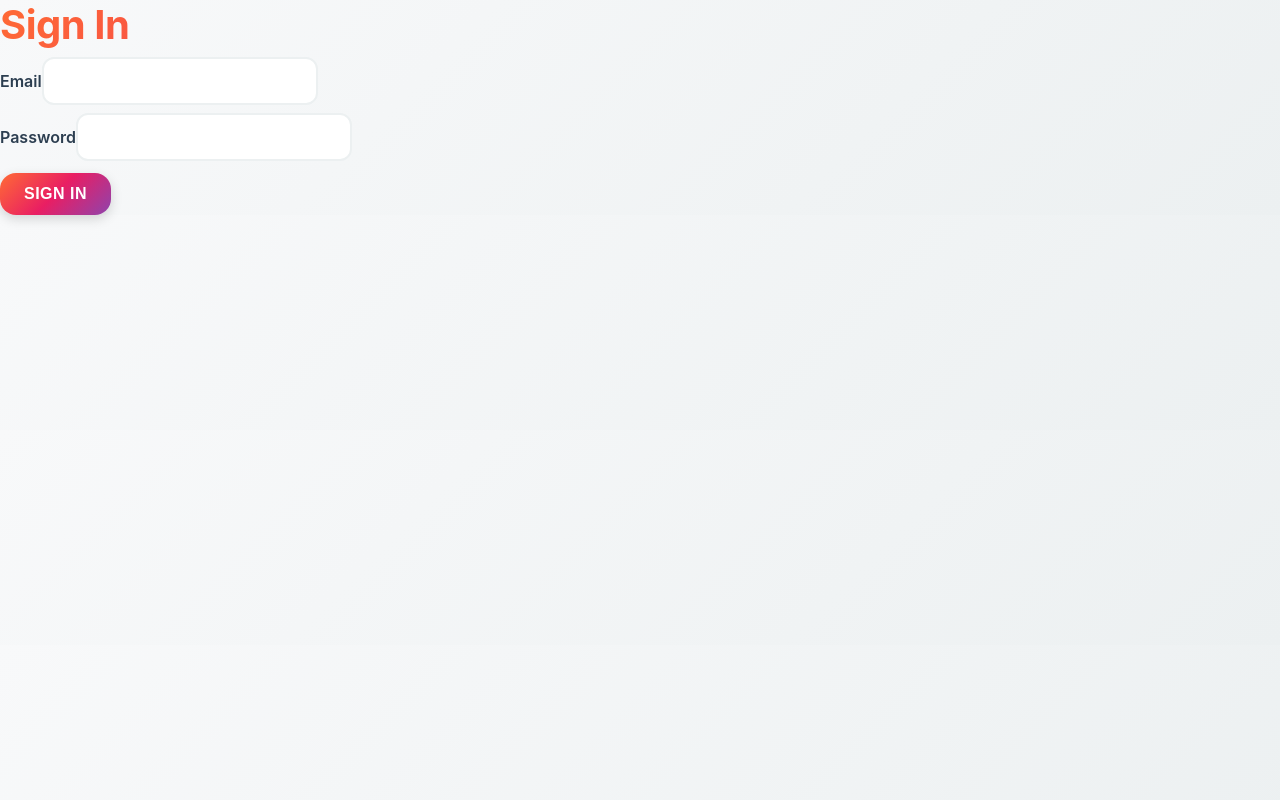
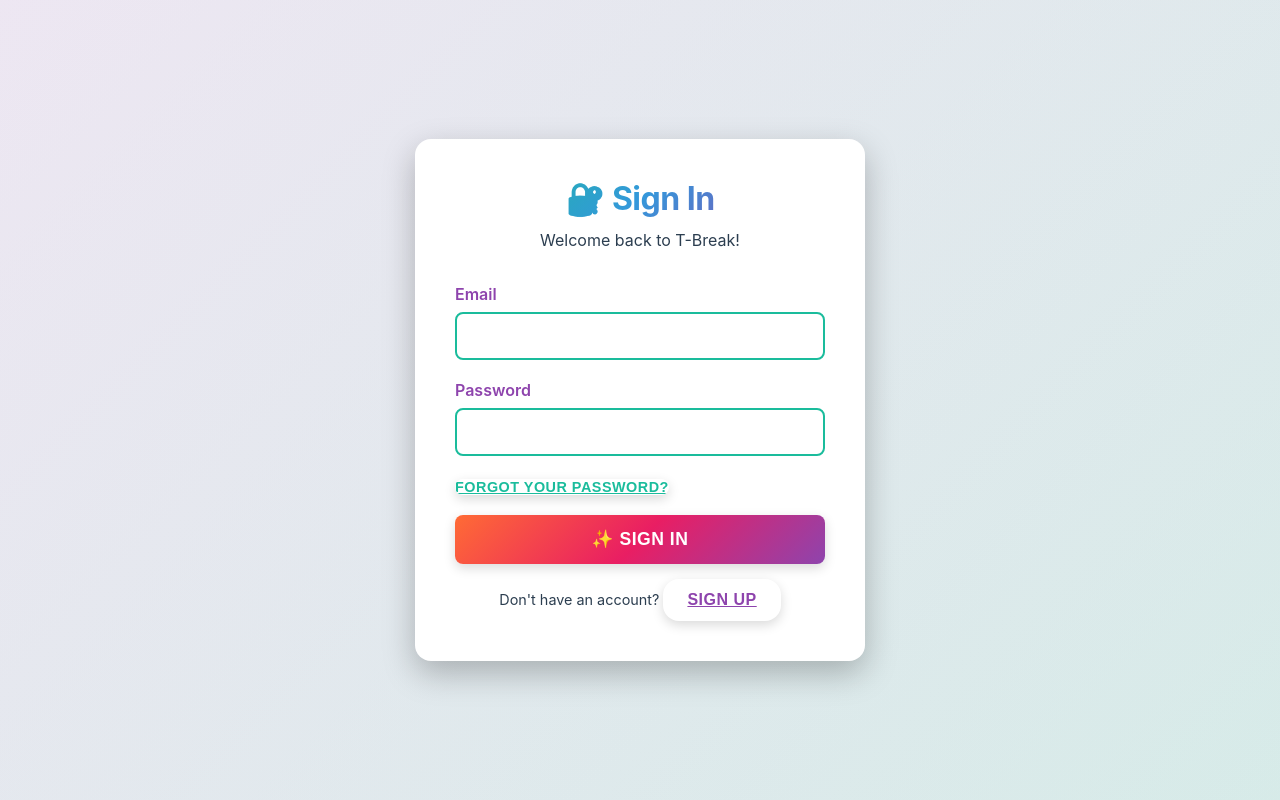
Before and after one commit to rosabeltobar-hue/tbrea40, a React (Create React App) app: page /login in a window 1280 px wide. Built offline with nearby package versions, Linux system fonts and the light colour scheme; no server answers.

Commit message:
Add password reset/forgot password functionality

```diff
--- a/src/pages/Login.tsx
+++ b/src/pages/Login.tsx
@@ -1,11 +1,15 @@
 import { useState } from "react";
 import { useNavigate, useLocation } from "react-router-dom";
-import { signIn } from "../services/auth";
+import { signIn, resetPassword } from "../services/auth";
 
 export default function Login() {
   const [email, setEmail] = useState("");
   const [password, setPassword] = useState("");
   const [error, setError] = useState<string | null>(null);
+  const [showForgotPassword, setShowForgotPassword] = useState(false);
+  const [resetEmail, setResetEmail] = useState("");
+  const [resetSuccess, setResetSuccess] = useState(false);
+  const [resetting, setResetting] = useState(false);
   const navigate = useNavigate();
   const location = useLocation();
 
@@ -21,39 +25,292 @@
     }
   };
 
+  const handleResetPassword = async (e: React.FormEvent) => {
+    e.preventDefault();
+    if (!resetEmail.trim()) {
+      setError("Please enter your email address");
+      return;
+    }
+
+    setResetting(true);
+    setError(null);
+    setResetSuccess(false);
+
+    try {
+      await resetPassword(resetEmail);
+      setResetSuccess(true);
+      setResetEmail("");
+    } catch (err: any) {
+      setError(err?.message ?? "Failed to send reset email");
+    } finally {
+      setResetting(false);
+    }
+  };
+
   return (
-    <div>
-      <h1>Sign In</h1>
+    <div style={{
+      minHeight: "100vh",
+      display: "flex",
+      alignItems: "center",
+      justifyContent: "center",
+      background: "linear-gradient(135deg, rgba(142, 68, 173, 0.1) 0%, rgba(26, 188, 156, 0.1) 100%)",
+      padding: 20
+    }}>
+      <div style={{
+        background: "white",
+        padding: 40,
+        borderRadius: "var(--radius-lg)",
+        boxShadow: "var(--shadow-xl)",
+        maxWidth: 450,
+        width: "100%"
+      }}>
+        <h1 style={{
+          fontSize: "2rem",
+          background: "var(--gradient-ocean)",
+          WebkitBackgroundClip: "text",
+          WebkitTextFillColor: "transparent",
+          marginTop: 0,
+          marginBottom: 10,
+          textAlign: "center"
+        }}>
+          {showForgotPassword ? "🔑 Reset Password" : "🔐 Sign In"}
+        </h1>
+
+        <p style={{
+          textAlign: "center",
+          color: "var(--gray-dark)",
+          marginBottom: 30
+        }}>
+          {showForgotPassword
+            ? "Enter your email to receive a password reset link"
+            : "Welcome back to T-Break!"}
+        </p>
+
+        {!showForgotPassword ? (
           <form onSubmit={onSubmit}>
-        <div>
-          <label>
+            <div style={{ marginBottom: 20 }}>
+              <label style={{
+                display: "block",
+                fontWeight: 600,
+                color: "var(--joy-purple)",
+                marginBottom: 8
+              }}>
                 Email
+              </label>
               <input
                 type="email"
                 value={email}
                 onChange={(e) => setEmail(e.target.value)}
                 required
+                style={{
+                  width: "100%",
+                  padding: 12,
+                  border: "2px solid var(--joy-teal)",
+                  borderRadius: 8,
+                  fontSize: "1rem",
+                  boxSizing: "border-box"
+                }}
               />
+            </div>
+
+            <div style={{ marginBottom: 20 }}>
+              <label style={{
+                display: "block",
+                fontWeight: 600,
+                color: "var(--joy-purple)",
+                marginBottom: 8
+              }}>
+                Password
               </label>
-        </div>
-        <div>
-          <label>
-            Password
               <input
                 type="password"
                 value={password}
                 onChange={(e) => setPassword(e.target.value)}
                 required
+                style={{
+                  width: "100%",
+                  padding: 12,
+                  border: "2px solid var(--joy-teal)",
+                  borderRadius: 8,
+                  fontSize: "1rem",
+                  boxSizing: "border-box"
+                }}
               />
+            </div>
+
+            <button
+              type="button"
+              onClick={() => {
+                setShowForgotPassword(true);
+                setError(null);
+              }}
+              style={{
+                background: "none",
+                border: "none",
+                color: "var(--joy-teal)",
+                cursor: "pointer",
+                fontSize: "0.9rem",
+                padding: 0,
+                marginBottom: 20,
+                textDecoration: "underline"
+              }}
+            >
+              Forgot your password?
+            </button>
+
+            <button
+              type="submit"
+              style={{
+                width: "100%",
+                padding: 14,
+                background: "var(--gradient-sunset)",
+                color: "white",
+                border: "none",
+                borderRadius: 8,
+                fontSize: "1.1rem",
+                fontWeight: 700,
+                cursor: "pointer",
+                boxShadow: "var(--shadow-md)",
+                marginBottom: 15
+              }}
+            >
+              ✨ Sign In
+            </button>
+
+            {error && (
+              <div style={{
+                background: "#ffebee",
+                color: "#c62828",
+                padding: 12,
+                borderRadius: 8,
+                fontSize: "0.9rem",
+                marginBottom: 15
+              }}>
+                {error}
+              </div>
+            )}
+
+            <div style={{
+              textAlign: "center",
+              fontSize: "0.9rem",
+              color: "var(--gray-dark)"
+            }}>
+              Don't have an account?{" "}
+              <button
+                type="button"
+                onClick={() => navigate("/signup")}
+                style={{
+                  background: "none",
+                  border: "none",
+                  color: "var(--joy-purple)",
+                  cursor: "pointer",
+                  fontWeight: 600,
+                  textDecoration: "underline"
+                }}
+              >
+                Sign Up
+              </button>
+            </div>
+          </form>
+        ) : (
+          <form onSubmit={handleResetPassword}>
+            <div style={{ marginBottom: 20 }}>
+              <label style={{
+                display: "block",
+                fontWeight: 600,
+                color: "var(--joy-purple)",
+                marginBottom: 8
+              }}>
+                Email Address
               </label>
+              <input
+                type="email"
+                value={resetEmail}
+                onChange={(e) => setResetEmail(e.target.value)}
+                required
+                placeholder="Enter your email"
+                style={{
+                  width: "100%",
+                  padding: 12,
+                  border: "2px solid var(--joy-teal)",
+                  borderRadius: 8,
+                  fontSize: "1rem",
+                  boxSizing: "border-box"
+                }}
+              />
             </div>
-        <div style={{ marginTop: 12 }}>
-          <button type="submit">Sign In</button>
+
+            {resetSuccess && (
+              <div style={{
+                background: "#e8f5e9",
+                color: "#2e7d32",
+                padding: 12,
+                borderRadius: 8,
+                fontSize: "0.9rem",
+                marginBottom: 15
+              }}>
+                ✓ Password reset email sent! Check your inbox.
               </div>
+            )}
+
             {error && (
-          <div style={{ color: "red", marginTop: 12 }}>{error}</div>
+              <div style={{
+                background: "#ffebee",
+                color: "#c62828",
+                padding: 12,
+                borderRadius: 8,
+                fontSize: "0.9rem",
+                marginBottom: 15
+              }}>
+                {error}
+              </div>
             )}
+
+            <button
+              type="submit"
+              disabled={resetting}
+              style={{
+                width: "100%",
+                padding: 14,
+                background: resetting ? "var(--gray-medium)" : "var(--gradient-sunset)",
+                color: "white",
+                border: "none",
+                borderRadius: 8,
+                fontSize: "1.1rem",
+                fontWeight: 700,
+                cursor: resetting ? "not-allowed" : "pointer",
+                boxShadow: "var(--shadow-md)",
+                marginBottom: 15
+              }}
+            >
+              {resetting ? "Sending..." : "📧 Send Reset Link"}
+            </button>
+
+            <button
+              type="button"
+              onClick={() => {
+                setShowForgotPassword(false);
+                setError(null);
+                setResetSuccess(false);
+                setResetEmail("");
+              }}
+              style={{
+                width: "100%",
+                padding: 12,
+                background: "white",
+                color: "var(--gray-dark)",
+                border: "2px solid var(--gray-light)",
+                borderRadius: 8,
+                fontSize: "1rem",
+                fontWeight: 600,
+                cursor: "pointer"
+              }}
+            >
+              ← Back to Sign In
+            </button>
           </form>
+        )}
+      </div>
     </div>
   );
 }
--- a/src/services/auth.ts
+++ b/src/services/auth.ts
@@ -5,6 +5,7 @@
   signInWithEmailAndPassword,
   signOut,
   onAuthStateChanged,
+  sendPasswordResetEmail,
   User as FirebaseUser
 } from "firebase/auth";
 
@@ -16,6 +17,9 @@
 
 export const logout = () => signOut(auth);
 
+export const resetPassword = (email: string) =>
+  sendPasswordResetEmail(auth, email);
+
 // listenToAuthChanges registers an observer and calls `setUser` whenever
 // the Firebase auth state changes. Returns the unsubscribe function.
 export const listenToAuthChanges = (
```
Also changed, not shown: 7 other files (tests, documents, lock files or other folders). Lines whose indentation alone changed are shown as unchanged.
